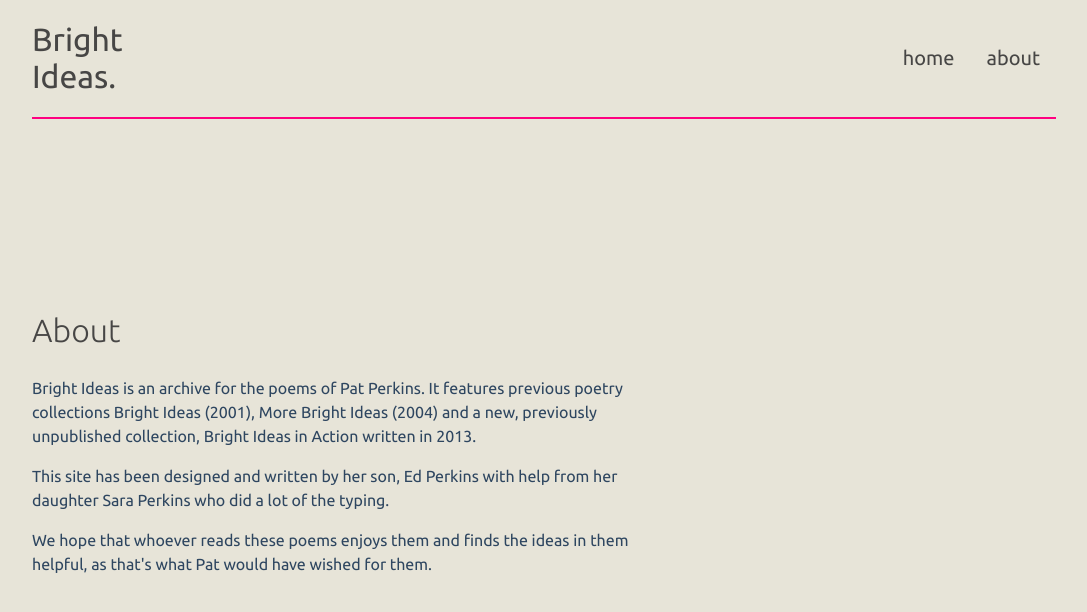
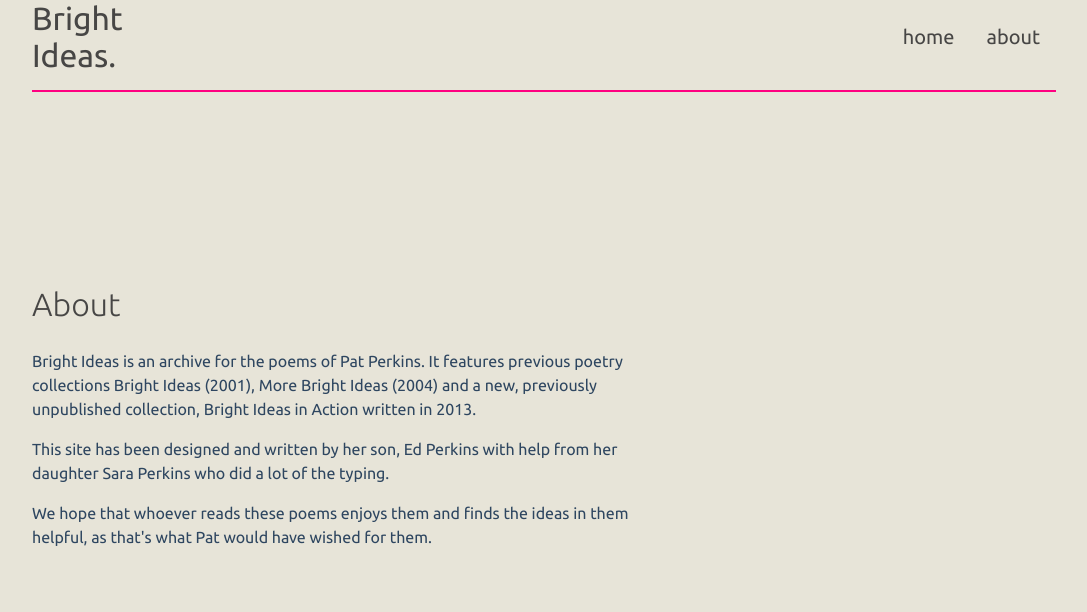
Before and after one commit to edpe/bright-ideas, a Next.js app: page /about in a window 1280 px wide. Shown: the top 612 px of the page, without its empty margins (96-1183 px from the left). Built offline with nearby package versions, Linux system fonts and the light colour scheme.

Commit message:
style: align header contents

```diff
--- a/src/components/Header.module.scss
+++ b/src/components/Header.module.scss
@@ -4,6 +4,7 @@
   justify-content: space-between;
   align-items: center;
   border-bottom: 2px solid #ff0080;
+  padding-bottom: 1rem;
 }
 
 .navLink {
@@ -24,6 +25,7 @@
   flex-direction: row;
   justify-content: space-between;
   align-items: center;
+  align-self: flex-end;
 }
 
 .heading {
@@ -32,6 +34,7 @@
   font-size: 2rem;
   color: #474645;
   font-weight: 400;
+  margin: 0;
 
   @media screen and (max-width: 800px) {
     font-size: 1.5rem;
```
